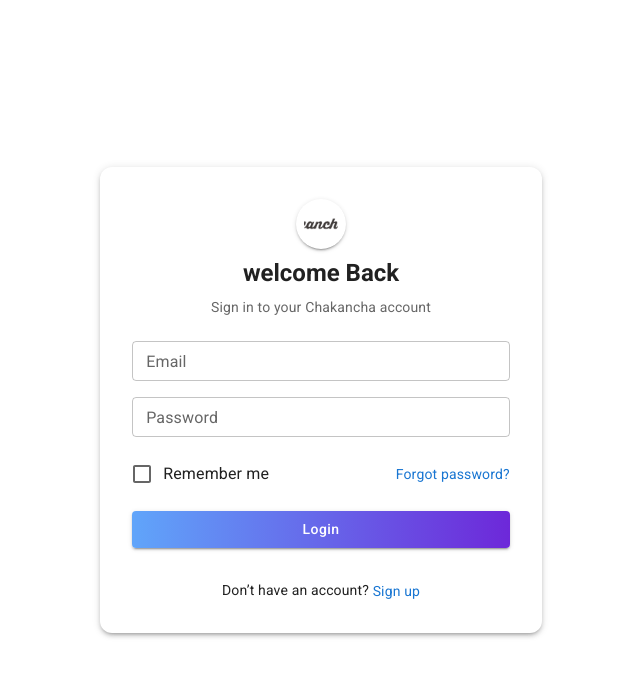
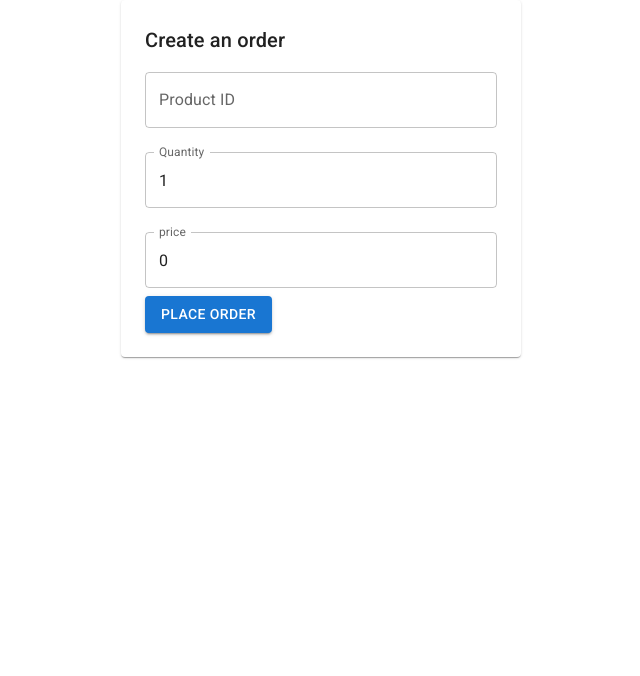
Before and after one commit to Naominm/ckc_frontend_mvp, a React (Vite) app: page /orders/new in a window 1280 px wide. Shown: the top 676 px of the page, without its empty margins (319-959 px from the left). Built offline with nearby package versions, Linux system fonts and the light colour scheme.

Commit message:
add CreateOrder component for placing new orders and integrate with backend

```diff
--- a/package.json
+++ b/package.json
@@ -17,7 +17,8 @@
     "@tailwindcss/vite": "^4.1.12",
     "axios": "^1.11.0",
     "react": "^19.0.0",
-    "react-dom": "^19.0.0"
+    "react-dom": "^19.0.0",
+    "react-router-dom": "^7.8.2"
   },
   "devDependencies": {
     "@eslint/js": "^9.19.0",
--- a/src/App.tsx
+++ b/src/App.tsx
@@ -1,8 +1,22 @@
+import {
+  BrowserRouter as Router,
+  Routes,
+  Route,
+  Navigate,
+} from "react-router-dom";
 import AuthPage from "./components/auth";
+import CreateOrder from "./pages/createOrder";
+
 export default function App() {
   return (
     <>
-      <AuthPage />
+      <Router>
+        <Routes>
+          <Route path="/" element={<Navigate to="/auth" replace />} />
+          <Route path="/auth" element={<AuthPage />} />
+          <Route path="/orders/new" element={<CreateOrder />} />
+        </Routes>
+      </Router>
     </>
   );
 }
--- a/src/components/login.tsx
+++ b/src/components/login.tsx
@@ -12,6 +12,7 @@ import {
 } from "@mui/material";
 import axios from "axios";
 import FormHeader from "./formHeader";
+import { useNavigate } from "react-router-dom";
 
 interface LoginProps {
   onSwitchToSignup: () => void;
@@ -23,6 +24,7 @@ const Login: React.FC<LoginProps> = ({ onSwitchToSignup }) => {
   const [error, setError] = useState<string | null>(null);
   const [success, setSuccess] = useState<string | null>(null);
   const [loading, setLoading] = useState(false);
+  const navigate = useNavigate();
 
   const handleSubmit = async (e: React.FormEvent) => {
     e.preventDefault();
@@ -41,6 +43,7 @@ const Login: React.FC<LoginProps> = ({ onSwitchToSignup }) => {
       });
       setSuccess("Login successfully");
       localStorage.setItem("token", response.data.token);
+      navigate("/orders/new");
     } catch (err: any) {
       if (err.response && err.response.data?.message) {
         setError(err.response.data.message);
--- /dev/null
+++ b/src/pages/createOrder.tsx
@@ -0,0 +1,83 @@
+import { useState } from "react";
+import { Alert, Button, Paper, TextField, Typography } from "@mui/material";
+import axios from "axios";
+
+export default function CreateOrder() {
+  const [productId, setProductId] = useState("");
+  const [quantity, SetQuantity] = useState(1);
+  const [message, setMessage] = useState<string | null>(null);
+  const [price, setPrice] = useState(0);
+
+  const handleCreateOrder = async () => {
+    try {
+      const token = localStorage.getItem("token");
+      if (!token) {
+        setMessage("you must be logged in to place an order");
+        return;
+      }
+      const response = await axios.post(
+        "http://localhost:5000/api/order",
+        {
+          items: [
+            {
+              productId,
+              quantity,
+              price,
+            },
+          ],
+        },
+        {
+          headers: {
+            Authorization: `Bearer ${token}`,
+          },
+        },
+      );
+      setMessage(`Order created successfully: `);
+    } catch (err: any) {
+      setMessage("Failed to create an order. Try again");
+    } finally {
+    }
+  };
+  return (
+    <Paper sx={{ p: 3, maxWidth: 400, mx: "auto" }}>
+      <Typography variant="h6">Create an order</Typography>
+      {message && (
+        <Alert severity="info" sx={{ mt: 2, mb: 2 }}>
+          {message}
+        </Alert>
+      )}
+      <TextField
+        fullWidth
+        label="Product ID"
+        value={productId}
+        onChange={(e) => {
+          setProductId(e.target.value);
+        }}
+        margin="normal"
+      />
+      <TextField
+        fullWidth
+        type="number"
+        label="Quantity"
+        margin="normal"
+        value={quantity}
+        onChange={(e) => {
+          SetQuantity(Number(e.target.value));
+        }}
+      />
+      <TextField
+        fullWidth
+        type="number"
+        label="price"
+        margin="normal"
+        value={price}
+        onChange={(e) => {
+          setPrice(Number(e.target.value));
+        }}
+      />
+      <Button variant="contained" onClick={handleCreateOrder}>
+        Place Order
+      </Button>
+    </Paper>
+  );
+}
```
Also changed, not shown: 1 other file (tests, documents, lock files or other folders).
